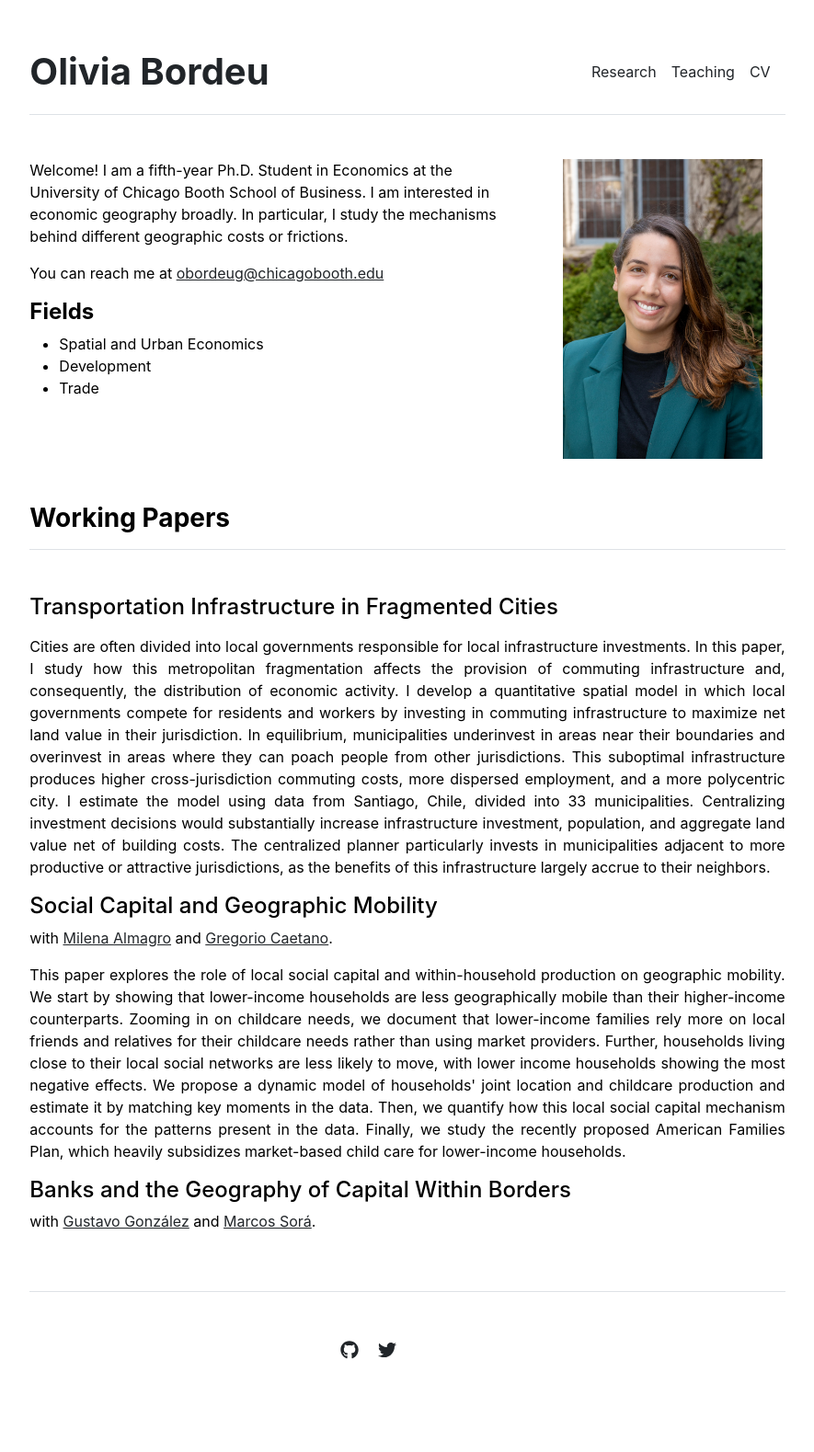
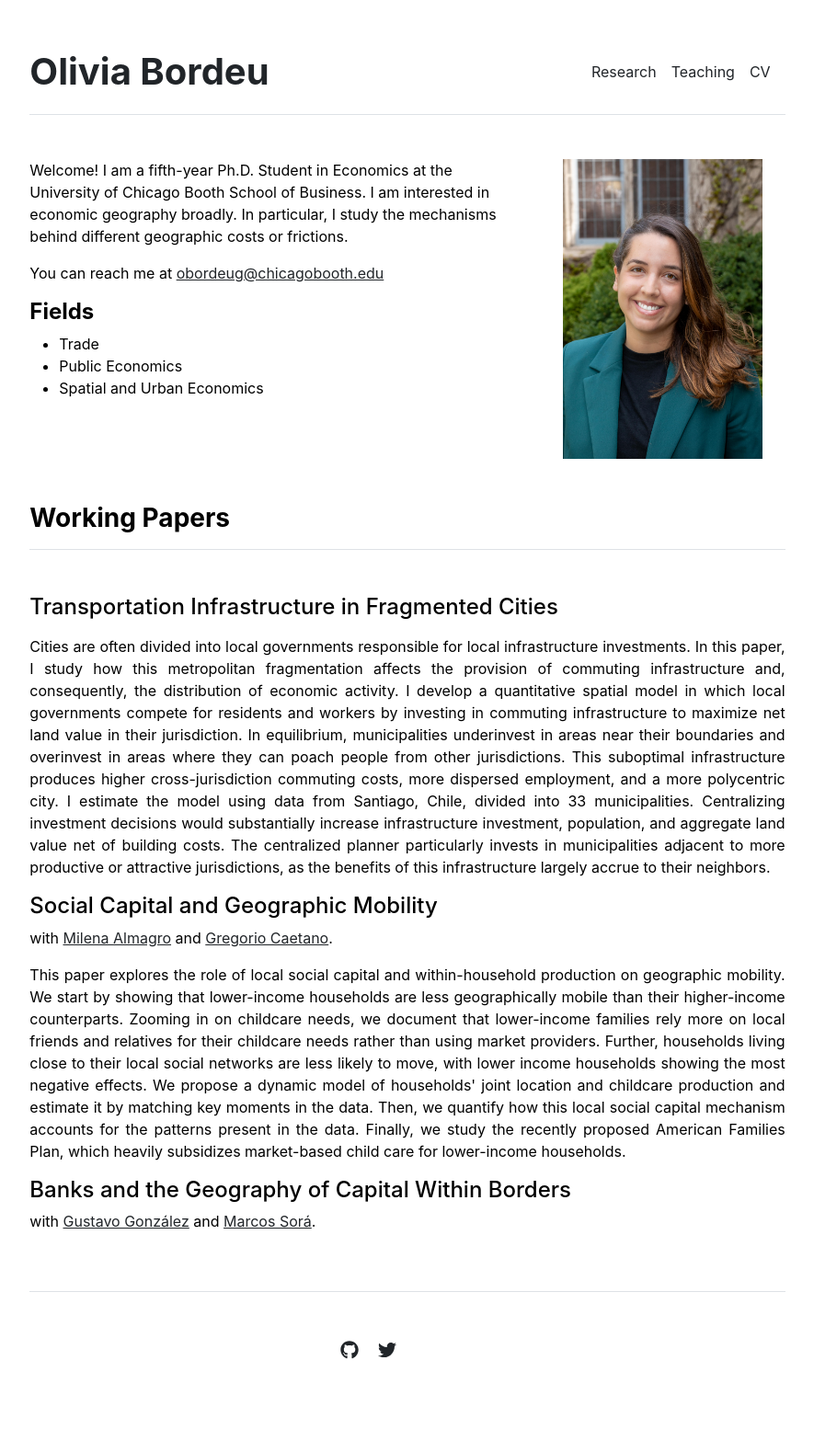
Before and after one commit to obordeu/obordeu.github.io, a Jekyll site: the page built from index.md, in a window 1280 px wide. Shown: the whole page at 92% size, without its empty margins (197-1082 px from the left). Built offline with Jekyll 4.4.1, drawn with Linux system fonts in a browser that asks for light colours.

Commit message:
Update fields

```diff
--- a/index.md
+++ b/index.md
@@ -8,6 +8,6 @@ Welcome! I am a fifth-year Ph.D. Student in Economics at the University of Chica
 You can reach me at [obordeug@chicagobooth.edu](mailto:obordeug@chicagobooth.edu)
 
 #### **Fields**
+* Trade
+* Public Economics
 * Spatial and Urban Economics
-* Development
-* Trade
```
